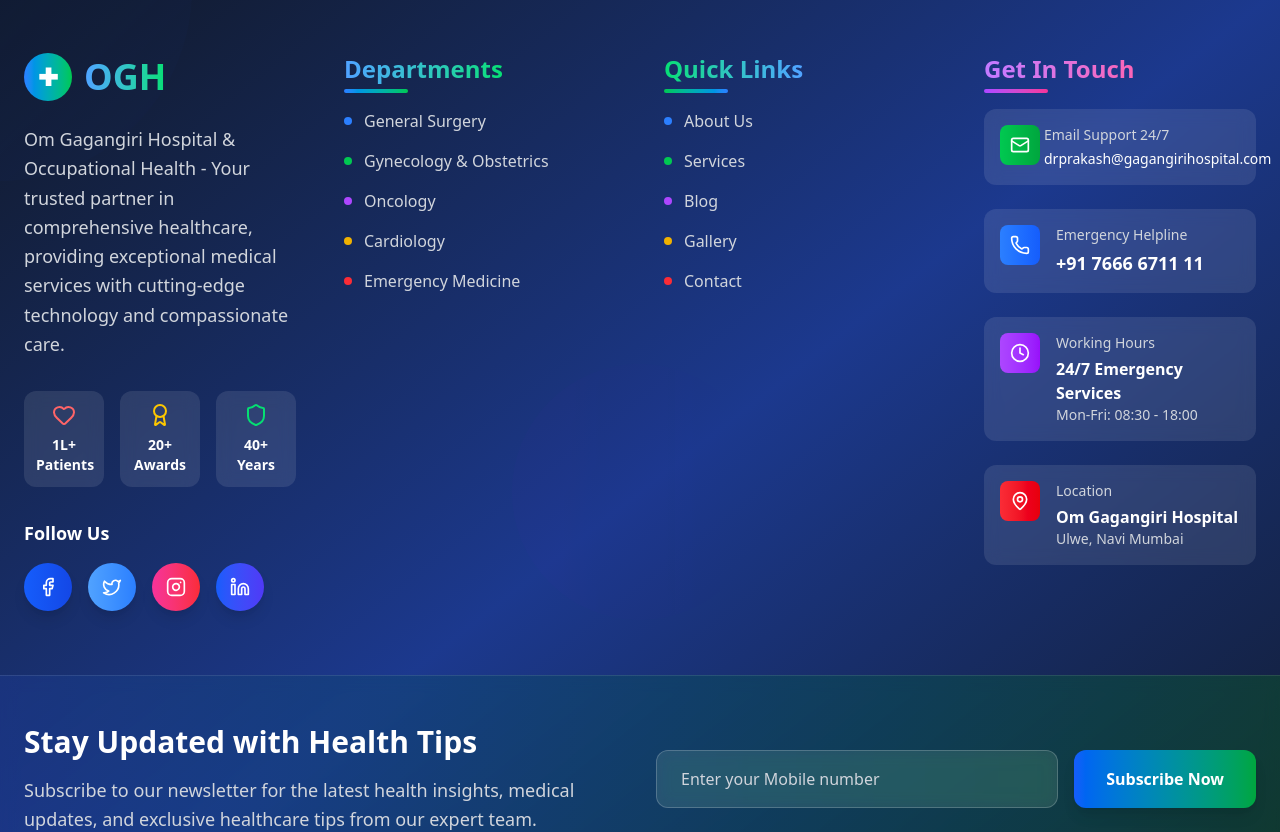
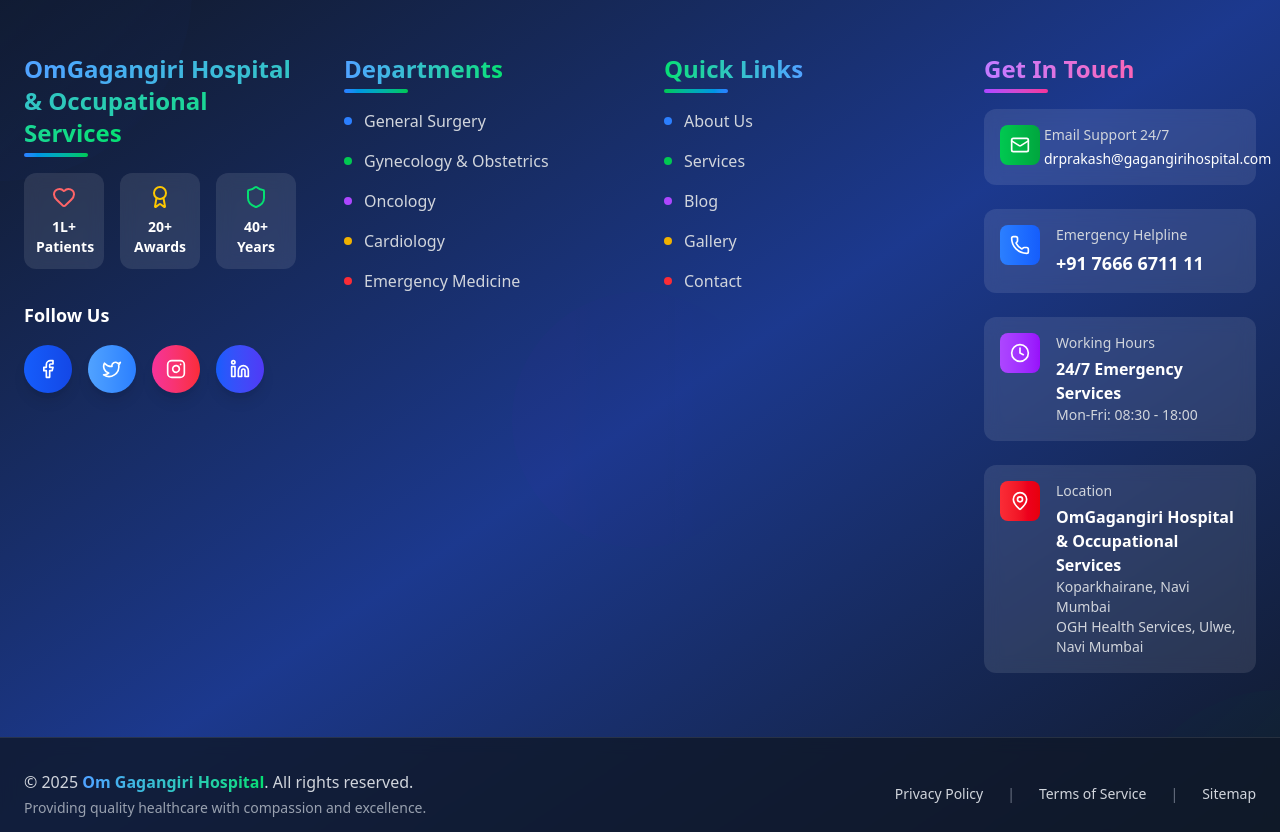
Before and after one commit to Nitish0777/ogh, a React app: page /book-appointment in a window 1280 px wide. Shown: the part 1660-2492 px from the top of the page. Built offline with nearby package versions, Linux system fonts and the light colour scheme; the HTML template or start-up script is replaced by a standard one.

Commit message:
feat: Refactor Footer component for improved branding and update location details in Home page

```diff
--- a/src/components/Footer.jsx
+++ b/src/components/Footer.jsx
@@ -17,18 +17,10 @@
 
             {/* Logo & About */}
             <div className="lg:col-span-1">
-              <div className="mb-8">
-                <h2 className="text-4xl font-bold flex items-center space-x-3 mb-6">
-                  <div className="w-12 h-12 bg-gradient-to-r from-blue-500 to-green-500 rounded-full flex items-center justify-center">
-                    <span className="text-white text-2xl font-bold">✚</span>
-                  </div>
-                  <span className="text-transparent bg-clip-text bg-gradient-to-r from-blue-400 to-green-400">OGH</span>
-                </h2>
-                <p className="text-gray-300 leading-relaxed text-lg">
-                  Om Gagangiri Hospital & Occupational Health - Your trusted partner in comprehensive healthcare,
-                  providing exceptional medical services with cutting-edge technology and compassionate care.
-                </p>
-              </div>
+              <h3 className="text-2xl font-bold mb-6 relative">
+                <span className="text-transparent bg-clip-text bg-gradient-to-r from-blue-400 to-green-400">OmGagangiri Hospital & Occupational Services</span>
+                <div className="absolute -bottom-2 left-0 w-16 h-1 bg-gradient-to-r from-blue-500 to-green-500 rounded-full"></div>
+              </h3>
 
               {/* Trust Indicators */}
               <div className="grid grid-cols-3 gap-4 mb-8">
@@ -198,8 +190,9 @@
                     </div>
                     <div>
                       <p className="text-sm text-gray-300 mb-1">Location</p>
-                      <p className="font-semibold text-white">Om Gagangiri Hospital</p>
-                      <p className="text-sm text-gray-300">Ulwe, Navi Mumbai</p>
+                      <p className="font-semibold text-white">OmGagangiri Hospital & Occupational Services</p>
+                      <p className="text-sm text-gray-300">Koparkhairane, Navi Mumbai</p>
+                      <p className="text-sm text-gray-300">OGH Health Services, Ulwe, Navi Mumbai</p>
                     </div>
                   </div>
                 </div>
@@ -209,7 +202,7 @@
         </div>
 
         {/* Newsletter Section */}
-        <div className="bg-gradient-to-r from-blue-900/50 to-green-900/50 backdrop-blur-sm border-t border-white/10">
+        {/* <div className="bg-gradient-to-r from-blue-900/50 to-green-900/50 backdrop-blur-sm border-t border-white/10">
           <div className="max-w-7xl mx-auto px-6 py-12">
             <div className="grid grid-cols-1 lg:grid-cols-2 gap-8 items-center">
               <div>
@@ -232,7 +225,7 @@
               </div>
             </div>
           </div>
-        </div>
+        </div> */}
 
         {/* Bottom Bar */}
         <div className="bg-gray-900/80 backdrop-blur-sm border-t border-white/10">
--- a/src/pages/Home.jsx
+++ b/src/pages/Home.jsx
@@ -8,13 +8,13 @@
 
 function Home() {
   return (
-    <>
+    <div className="bg-green-600">
       <CarouselBanner />
       <ServiceCards />
       <HealthcareOverview />
       <LocationsSection />
       <TestimonialsSection />
-    </>
+    </div>
   );
 }
 
```
